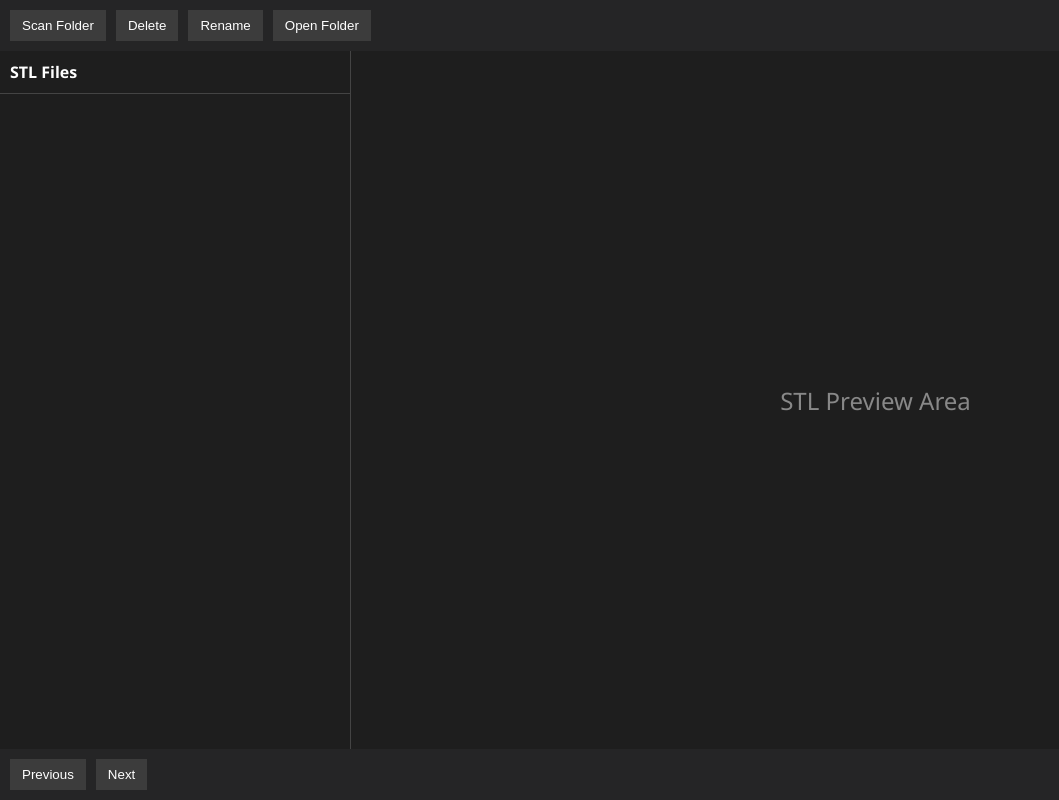
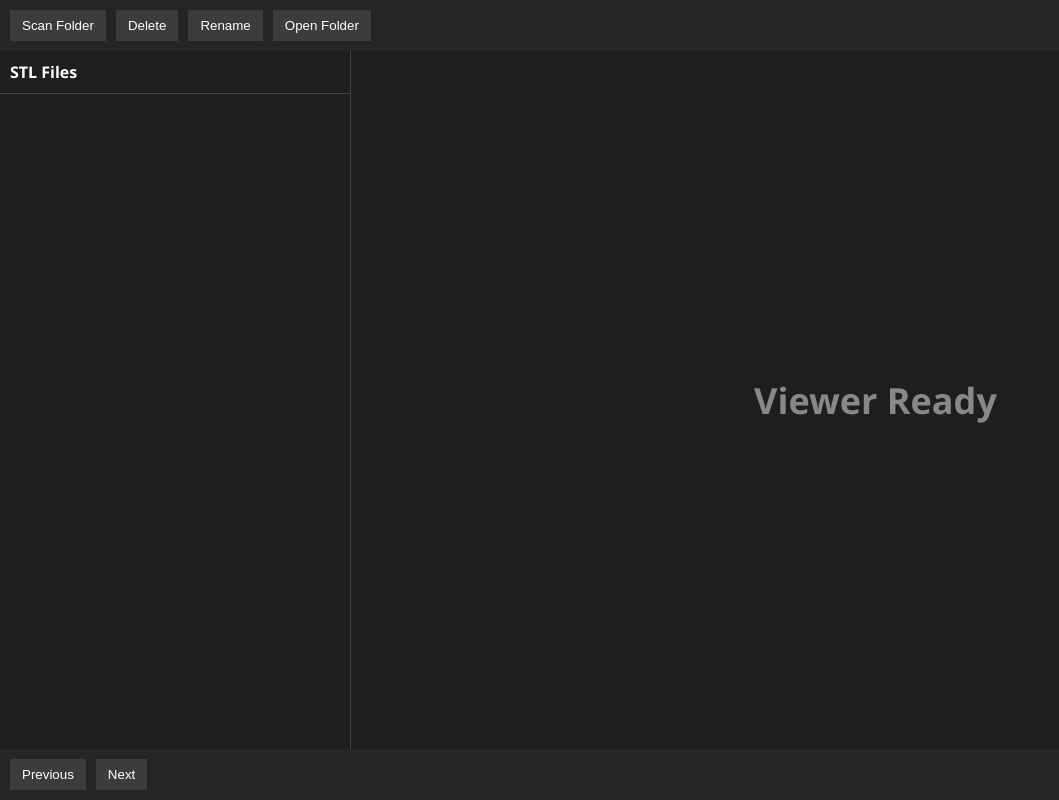
Before and after one commit to cipher-t/stl-library-manager, an Electron app: page renderer/index.html in a window 1400 px wide. Shown: the whole page, without its empty margins (0-1059 px from the left). Drawn offline with Linux system fonts and the light colour scheme.

Commit message:
Added viewer scaffold

```diff
--- a/renderer/index.html
+++ b/renderer/index.html
@@ -21,9 +21,7 @@
             </div>
             <div id="fileList"></div>
         </div>
-        <div id="viewer">
-            STL Preview Area
-        </div>
+        <div id="viewer"></div>
     </div>
 
     <div id="navigation">
@@ -31,6 +29,7 @@
         <button id="nextBtn">Next</button>
     </div>
 
+    <script src="viewer.js"></script>
     <script src="renderer.js"></script>
 
 </body>
--- /dev/null
+++ b/renderer/viewer.js
@@ -0,0 +1,7 @@
+console.log("Viewer loaded");
+
+const viewer =
+    document.getElementById("viewer");
+
+viewer.innerHTML =
+    "<h2>Viewer Ready</h2>";
```
